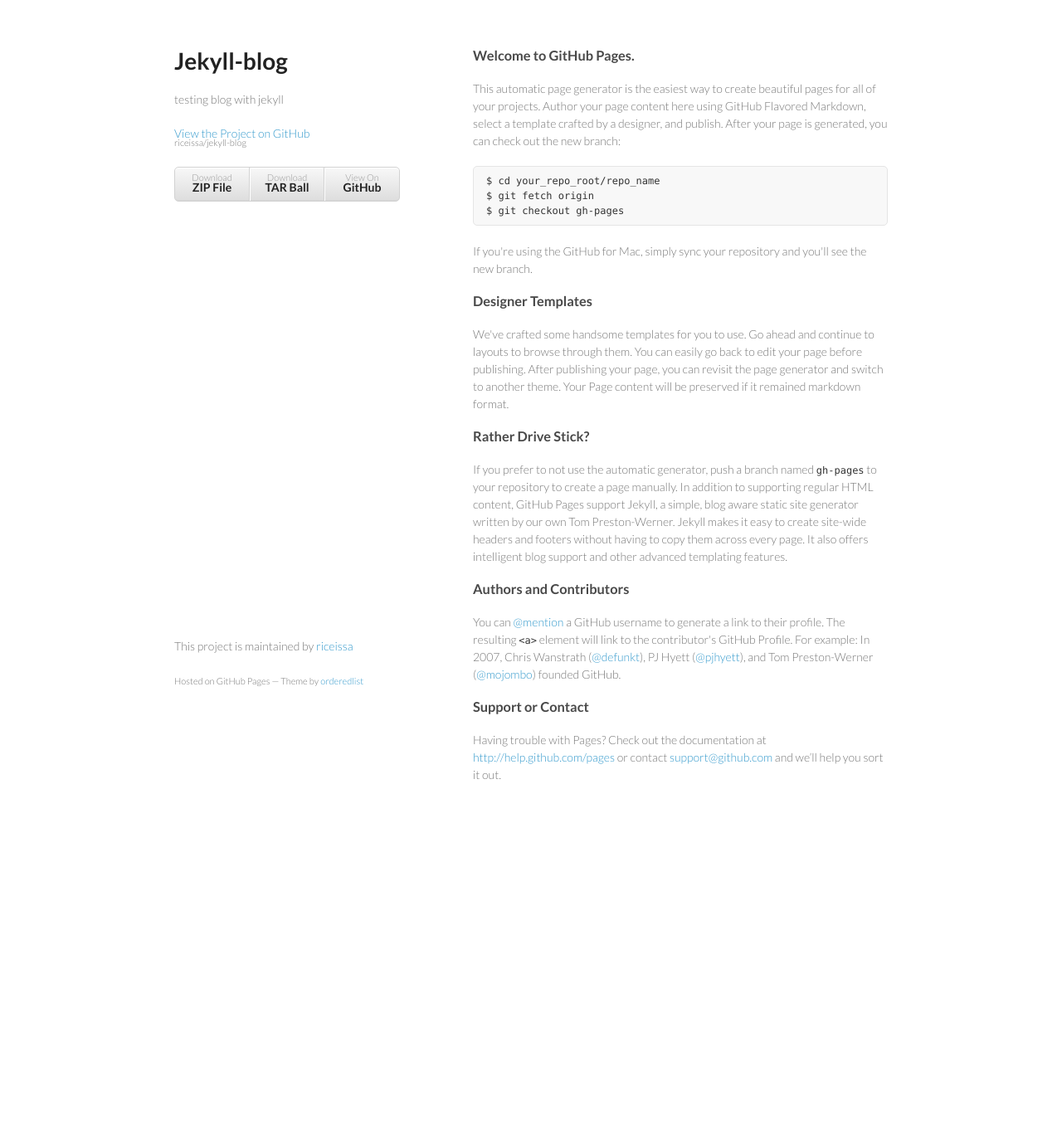
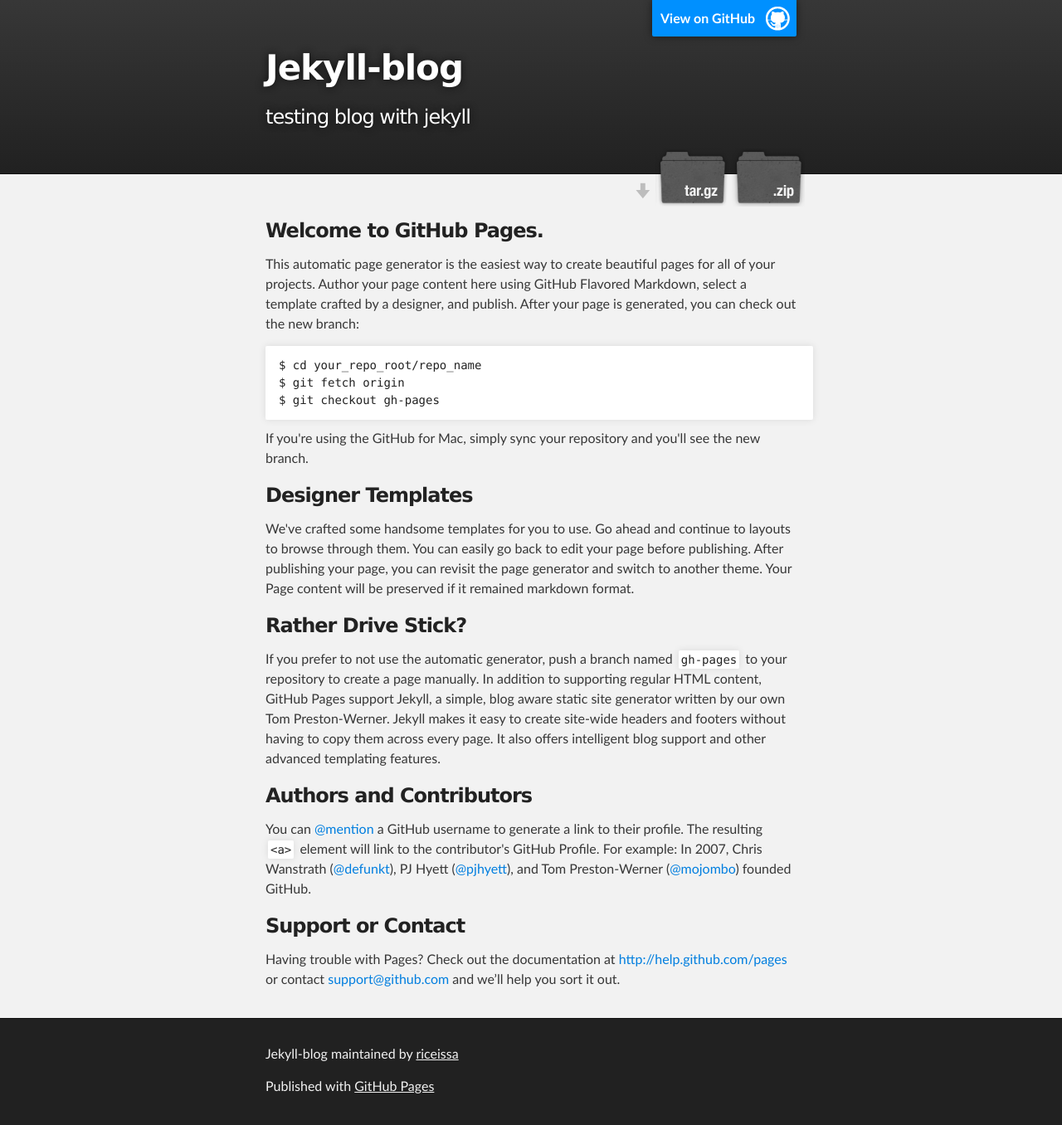
Before and after one commit to riceissa/jekyll-blog, a Jekyll site: the page index.html, which Jekyll copies as it is, in a window 1280 px wide. Shown: the whole page at 83% size. Built offline with Jekyll 4.4.1, drawn with Linux system fonts in a browser that asks for light colours; Markdown is read by kramdown in place of the engine named in the settings; before the commit the page ends 1014 px from its top, so only the background shows below that.

Commit message:
Create gh-pages branch via GitHub

```diff
--- a/index.html
+++ b/index.html
@@ -1,33 +1,36 @@
-<!doctype html>
+<!DOCTYPE html>
 <html>
+
   <head>
-    <meta charset="utf-8">
-    <meta http-equiv="X-UA-Compatible" content="chrome=1">
-    <title>Jekyll-blog by riceissa</title>
+    <meta charset='utf-8' />
+    <meta http-equiv="X-UA-Compatible" content="chrome=1" />
+    <meta name="description" content="Jekyll-blog : testing blog with jekyll" />
 
-    <link rel="stylesheet" href="stylesheets/styles.css">
-    <link rel="stylesheet" href="stylesheets/pygment_trac.css">
-    <meta name="viewport" content="width=device-width, initial-scale=1, user-scalable=no">
-    <!--[if lt IE 9]>
-    <script src="//html5shiv.googlecode.com/svn/trunk/html5.js"></script>
-    <![endif]-->
+    <link rel="stylesheet" type="text/css" media="screen" href="stylesheets/stylesheet.css">
+
+    <title>Jekyll-blog</title>
   </head>
+
   <body>
-    <div class="wrapper">
-      <header>
-        <h1>Jekyll-blog</h1>
-        <p>testing blog with jekyll</p>
 
-        <p class="view"><a href="https://github.com/riceissa/jekyll-blog">View the Project on GitHub <small>riceissa/jekyll-blog</small></a></p>
+    <!-- HEADER -->
+    <div id="header_wrap" class="outer">
+        <header class="inner">
+          <a id="forkme_banner" href="https://github.com/riceissa/jekyll-blog">View on GitHub</a>
 
+          <h1 id="project_title">Jekyll-blog</h1>
+          <h2 id="project_tagline">testing blog with jekyll</h2>
 
-        <ul>
-          <li><a href="https://github.com/riceissa/jekyll-blog/zipball/master">Download <strong>ZIP File</strong></a></li>
-          <li><a href="https://github.com/riceissa/jekyll-blog/tarball/master">Download <strong>TAR Ball</strong></a></li>
-          <li><a href="https://github.com/riceissa/jekyll-blog">View On <strong>GitHub</strong></a></li>
-        </ul>
-      </header>
-      <section>
+            <section id="downloads">
+              <a class="zip_download_link" href="https://github.com/riceissa/jekyll-blog/zipball/master">Download this project as a .zip file</a>
+              <a class="tar_download_link" href="https://github.com/riceissa/jekyll-blog/tarball/master">Download this project as a tar.gz file</a>
+            </section>
+        </header>
+    </div>
+
+    <!-- MAIN CONTENT -->
+    <div id="main_content_wrap" class="outer">
+      <section id="main_content" class="inner">
         <h3>
 <a name="welcome-to-github-pages" class="anchor" href="#welcome-to-github-pages"><span class="octicon octicon-link"></span></a>Welcome to GitHub Pages.</h3>
 
@@ -60,12 +63,17 @@
 
 <p>Having trouble with Pages? Check out the documentation at <a href="http://help.github.com/pages">http://help.github.com/pages</a> or contact <a href="mailto:support@github.com">support@github.com</a> and we’ll help you sort it out.</p>
       </section>
-      <footer>
-        <p>This project is maintained by <a href="https://github.com/riceissa">riceissa</a></p>
-        <p><small>Hosted on GitHub Pages &mdash; Theme by <a href="https://github.com/orderedlist">orderedlist</a></small></p>
+    </div>
+
+    <!-- FOOTER  -->
+    <div id="footer_wrap" class="outer">
+      <footer class="inner">
+        <p class="copyright">Jekyll-blog maintained by <a href="https://github.com/riceissa">riceissa</a></p>
+        <p>Published with <a href="http://pages.github.com">GitHub Pages</a></p>
       </footer>
     </div>
-    <script src="javascripts/scale.fix.js"></script>
+
+
 
   </body>
 </html>
--- /dev/null
+++ b/javascripts/main.js
@@ -0,0 +1 @@
+console.log('This would be the main JS file.');
--- a/stylesheets/pygment_trac.css
+++ b/stylesheets/pygment_trac.css
@@ -1,64 +1,65 @@
-.highlight  { background: #ffffff; }
-.highlight .c { color: #999988; font-style: italic } /* Comment */
-.highlight .err { color: #a61717; background-color: #e3d2d2 } /* Error */
-.highlight .k { font-weight: bold } /* Keyword */
-.highlight .o { font-weight: bold } /* Operator */
-.highlight .cm { color: #999988; font-style: italic } /* Comment.Multiline */
-.highlight .cp { color: #999999; font-weight: bold } /* Comment.Preproc */
-.highlight .c1 { color: #999988; font-style: italic } /* Comment.Single */
-.highlight .cs { color: #999999; font-weight: bold; font-style: italic } /* Comment.Special */
-.highlight .gd { color: #000000; background-color: #ffdddd } /* Generic.Deleted */
-.highlight .gd .x { color: #000000; background-color: #ffaaaa } /* Generic.Deleted.Specific */
+.highlight .hll { background-color: #ffffcc }
+.highlight  { background: #f0f3f3; }
+.highlight .c { color: #0099FF; font-style: italic } /* Comment */
+.highlight .err { color: #AA0000; background-color: #FFAAAA } /* Error */
+.highlight .k { color: #006699; font-weight: bold } /* Keyword */
+.highlight .o { color: #555555 } /* Operator */
+.highlight .cm { color: #0099FF; font-style: italic } /* Comment.Multiline */
+.highlight .cp { color: #009999 } /* Comment.Preproc */
+.highlight .c1 { color: #0099FF; font-style: italic } /* Comment.Single */
+.highlight .cs { color: #0099FF; font-weight: bold; font-style: italic } /* Comment.Special */
+.highlight .gd { background-color: #FFCCCC; border: 1px solid #CC0000 } /* Generic.Deleted */
 .highlight .ge { font-style: italic } /* Generic.Emph */
-.highlight .gr { color: #aa0000 } /* Generic.Error */
-.highlight .gh { color: #999999 } /* Generic.Heading */
-.highlight .gi { color: #000000; background-color: #ddffdd } /* Generic.Inserted */
-.highlight .gi .x { color: #000000; background-color: #aaffaa } /* Generic.Inserted.Specific */
-.highlight .go { color: #888888 } /* Generic.Output */
-.highlight .gp { color: #555555 } /* Generic.Prompt */
+.highlight .gr { color: #FF0000 } /* Generic.Error */
+.highlight .gh { color: #003300; font-weight: bold } /* Generic.Heading */
+.highlight .gi { background-color: #CCFFCC; border: 1px solid #00CC00 } /* Generic.Inserted */
+.highlight .go { color: #AAAAAA } /* Generic.Output */
+.highlight .gp { color: #000099; font-weight: bold } /* Generic.Prompt */
 .highlight .gs { font-weight: bold } /* Generic.Strong */
-.highlight .gu { color: #800080; font-weight: bold; } /* Generic.Subheading */
-.highlight .gt { color: #aa0000 } /* Generic.Traceback */
-.highlight .kc { font-weight: bold } /* Keyword.Constant */
-.highlight .kd { font-weight: bold } /* Keyword.Declaration */
-.highlight .kn { font-weight: bold } /* Keyword.Namespace */
-.highlight .kp { font-weight: bold } /* Keyword.Pseudo */
-.highlight .kr { font-weight: bold } /* Keyword.Reserved */
-.highlight .kt { color: #445588; font-weight: bold } /* Keyword.Type */
-.highlight .m { color: #009999 } /* Literal.Number */
-.highlight .s { color: #d14 } /* Literal.String */
-.highlight .na { color: #008080 } /* Name.Attribute */
-.highlight .nb { color: #0086B3 } /* Name.Builtin */
-.highlight .nc { color: #445588; font-weight: bold } /* Name.Class */
-.highlight .no { color: #008080 } /* Name.Constant */
-.highlight .ni { color: #800080 } /* Name.Entity */
-.highlight .ne { color: #990000; font-weight: bold } /* Name.Exception */
-.highlight .nf { color: #990000; font-weight: bold } /* Name.Function */
-.highlight .nn { color: #555555 } /* Name.Namespace */
-.highlight .nt { color: #000080 } /* Name.Tag */
-.highlight .nv { color: #008080 } /* Name.Variable */
-.highlight .ow { font-weight: bold } /* Operator.Word */
+.highlight .gu { color: #003300; font-weight: bold } /* Generic.Subheading */
+.highlight .gt { color: #99CC66 } /* Generic.Traceback */
+.highlight .kc { color: #006699; font-weight: bold } /* Keyword.Constant */
+.highlight .kd { color: #006699; font-weight: bold } /* Keyword.Declaration */
+.highlight .kn { color: #006699; font-weight: bold } /* Keyword.Namespace */
+.highlight .kp { color: #006699 } /* Keyword.Pseudo */
+.highlight .kr { color: #006699; font-weight: bold } /* Keyword.Reserved */
+.highlight .kt { color: #007788; font-weight: bold } /* Keyword.Type */
+.highlight .m { color: #FF6600 } /* Literal.Number */
+.highlight .s { color: #CC3300 } /* Literal.String */
+.highlight .na { color: #330099 } /* Name.Attribute */
+.highlight .nb { color: #336666 } /* Name.Builtin */
+.highlight .nc { color: #00AA88; font-weight: bold } /* Name.Class */
+.highlight .no { color: #336600 } /* Name.Constant */
+.highlight .nd { color: #9999FF } /* Name.Decorator */
+.highlight .ni { color: #999999; font-weight: bold } /* Name.Entity */
+.highlight .ne { color: #CC0000; font-weight: bold } /* Name.Exception */
+.highlight .nf { color: #CC00FF } /* Name.Function */
+.highlight .nl { color: #9999FF } /* Name.Label */
+.highlight .nn { color: #00CCFF; font-weight: bold } /* Name.Namespace */
+.highlight .nt { color: #330099; font-weight: bold } /* Name.Tag */
+.highlight .nv { color: #003333 } /* Name.Variable */
+.highlight .ow { color: #000000; font-weight: bold } /* Operator.Word */
 .highlight .w { color: #bbbbbb } /* Text.Whitespace */
-.highlight .mf { color: #009999 } /* Literal.Number.Float */
-.highlight .mh { color: #009999 } /* Literal.Number.Hex */
-.highlight .mi { color: #009999 } /* Literal.Number.Integer */
-.highlight .mo { color: #009999 } /* Literal.Number.Oct */
-.highlight .sb { color: #d14 } /* Literal.String.Backtick */
-.highlight .sc { color: #d14 } /* Literal.String.Char */
-.highlight .sd { color: #d14 } /* Literal.String.Doc */
-.highlight .s2 { color: #d14 } /* Literal.String.Double */
-.highlight .se { color: #d14 } /* Literal.String.Escape */
-.highlight .sh { color: #d14 } /* Literal.String.Heredoc */
-.highlight .si { color: #d14 } /* Literal.String.Interpol */
-.highlight .sx { color: #d14 } /* Literal.String.Other */
-.highlight .sr { color: #009926 } /* Literal.String.Regex */
-.highlight .s1 { color: #d14 } /* Literal.String.Single */
-.highlight .ss { color: #990073 } /* Literal.String.Symbol */
-.highlight .bp { color: #999999 } /* Name.Builtin.Pseudo */
-.highlight .vc { color: #008080 } /* Name.Variable.Class */
-.highlight .vg { color: #008080 } /* Name.Variable.Global */
-.highlight .vi { color: #008080 } /* Name.Variable.Instance */
-.highlight .il { color: #009999 } /* Literal.Number.Integer.Long */
+.highlight .mf { color: #FF6600 } /* Literal.Number.Float */
+.highlight .mh { color: #FF6600 } /* Literal.Number.Hex */
+.highlight .mi { color: #FF6600 } /* Literal.Number.Integer */
+.highlight .mo { color: #FF6600 } /* Literal.Number.Oct */
+.highlight .sb { color: #CC3300 } /* Literal.String.Backtick */
+.highlight .sc { color: #CC3300 } /* Literal.String.Char */
+.highlight .sd { color: #CC3300; font-style: italic } /* Literal.String.Doc */
+.highlight .s2 { color: #CC3300 } /* Literal.String.Double */
+.highlight .se { color: #CC3300; font-weight: bold } /* Literal.String.Escape */
+.highlight .sh { color: #CC3300 } /* Literal.String.Heredoc */
+.highlight .si { color: #AA0000 } /* Literal.String.Interpol */
+.highlight .sx { color: #CC3300 } /* Literal.String.Other */
+.highlight .sr { color: #33AAAA } /* Literal.String.Regex */
+.highlight .s1 { color: #CC3300 } /* Literal.String.Single */
+.highlight .ss { color: #FFCC33 } /* Literal.String.Symbol */
+.highlight .bp { color: #336666 } /* Name.Builtin.Pseudo */
+.highlight .vc { color: #003333 } /* Name.Variable.Class */
+.highlight .vg { color: #003333 } /* Name.Variable.Global */
+.highlight .vi { color: #003333 } /* Name.Variable.Instance */
+.highlight .il { color: #FF6600 } /* Literal.Number.Integer.Long */
 
 .type-csharp .highlight .k { color: #0000FF }
 .type-csharp .highlight .kt { color: #0000FF }
--- /dev/null
+++ b/stylesheets/stylesheet.css
@@ -0,0 +1,423 @@
+/*******************************************************************************
+Slate Theme for GitHub Pages
+by Jason Costello, @jsncostello
+*******************************************************************************/
+
+@import url(pygment_trac.css);
+
+/*******************************************************************************
+MeyerWeb Reset
+*******************************************************************************/
+
+html, body, div, span, applet, object, iframe,
+h1, h2, h3, h4, h5, h6, p, blockquote, pre,
+a, abbr, acronym, address, big, cite, code,
+del, dfn, em, img, ins, kbd, q, s, samp,
+small, strike, strong, sub, sup, tt, var,
+b, u, i, center,
+dl, dt, dd, ol, ul, li,
+fieldset, form, label, legend,
+table, caption, tbody, tfoot, thead, tr, th, td,
+article, aside, canvas, details, embed,
+figure, figcaption, footer, header, hgroup,
+menu, nav, output, ruby, section, summary,
+time, mark, audio, video {
+  margin: 0;
+  padding: 0;
+  border: 0;
+  font: inherit;
+  vertical-align: baseline;
+}
+
+/* HTML5 display-role reset for older browsers */
+article, aside, details, figcaption, figure,
+footer, header, hgroup, menu, nav, section {
+  display: block;
+}
+
+ol, ul {
+  list-style: none;
+}
+
+table {
+  border-collapse: collapse;
+  border-spacing: 0;
+}
+
+/*******************************************************************************
+Theme Styles
+*******************************************************************************/
+
+body {
+  box-sizing: border-box;
+  color:#373737;
+  background: #212121;
+  font-size: 16px;
+  font-family: 'Myriad Pro', Calibri, Helvetica, Arial, sans-serif;
+  line-height: 1.5;
+  -webkit-font-smoothing: antialiased;
+}
+
+h1, h2, h3, h4, h5, h6 {
+  margin: 10px 0;
+  font-weight: 700;
+  color:#222222;
+  font-family: 'Lucida Grande', 'Calibri', Helvetica, Arial, sans-serif;
+  letter-spacing: -1px;
+}
+
+h1 {
+  font-size: 36px;
+  font-weight: 700;
+}
+
+h2 {
+  padding-bottom: 10px;
+  font-size: 32px;
+  background: url('../images/bg_hr.png') repeat-x bottom;
+}
+
+h3 {
+  font-size: 24px;
+}
+
+h4 {
+  font-size: 21px;
+}
+
+h5 {
+  font-size: 18px;
+}
+
+h6 {
+  font-size: 16px;
+}
+
+p {
+  margin: 10px 0 15px 0;
+}
+
+footer p {
+  color: #f2f2f2;
+}
+
+a {
+  text-decoration: none;
+  color: #007edf;
+  text-shadow: none;
+
+  transition: color 0.5s ease;
+  transition: text-shadow 0.5s ease;
+  -webkit-transition: color 0.5s ease;
+  -webkit-transition: text-shadow 0.5s ease;
+  -moz-transition: color 0.5s ease;
+  -moz-transition: text-shadow 0.5s ease;
+  -o-transition: color 0.5s ease;
+  -o-transition: text-shadow 0.5s ease;
+  -ms-transition: color 0.5s ease;
+  -ms-transition: text-shadow 0.5s ease;
+}
+
+a:hover, a:focus {text-decoration: underline;}
+
+footer a {
+  color: #F2F2F2;
+  text-decoration: underline;
+}
+
+em {
+  font-style: italic;
+}
+
+strong {
+  font-weight: bold;
+}
+
+img {
+  position: relative;
+  margin: 0 auto;
+  max-width: 739px;
+  padding: 5px;
+  margin: 10px 0 10px 0;
+  border: 1px solid #ebebeb;
+
+  box-shadow: 0 0 5px #ebebeb;
+  -webkit-box-shadow: 0 0 5px #ebebeb;
+  -moz-box-shadow: 0 0 5px #ebebeb;
+  -o-box-shadow: 0 0 5px #ebebeb;
+  -ms-box-shadow: 0 0 5px #ebebeb;
+}
+
+p img {
+  display: inline;
+  margin: 0;
+  padding: 0;
+  vertical-align: middle;
+  text-align: center;
+  border: none;
+}
+
+pre, code {
+  width: 100%;
+  color: #222;
+  background-color: #fff;
+
+  font-family: Monaco, "Bitstream Vera Sans Mono", "Lucida Console", Terminal, monospace;
+  font-size: 14px;
+
+  border-radius: 2px;
+  -moz-border-radius: 2px;
+  -webkit-border-radius: 2px;
+}
+
+pre {
+  width: 100%;
+  padding: 10px;
+  box-shadow: 0 0 10px rgba(0,0,0,.1);
+  overflow: auto;
+}
+
+code {
+  padding: 3px;
+  margin: 0 3px;
+  box-shadow: 0 0 10px rgba(0,0,0,.1);
+}
+
+pre code {
+  display: block;
+  box-shadow: none;
+}
+
+blockquote {
+  color: #666;
+  margin-bottom: 20px;
+  padding: 0 0 0 20px;
+  border-left: 3px solid #bbb;
+}
+
+
+ul, ol, dl {
+  margin-bottom: 15px
+}
+
+ul {
+  list-style: inside;
+  padding-left: 20px;
+}
+
+ol {
+  list-style: decimal inside;
+  padding-left: 20px;
+}
+
+dl dt {
+  font-weight: bold;
+}
+
+dl dd {
+  padding-left: 20px;
+  font-style: italic;
+}
+
+dl p {
+  padding-left: 20px;
+  font-style: italic;
+}
+
+hr {
+  height: 1px;
+  margin-bottom: 5px;
+  border: none;
+  background: url('../images/bg_hr.png') repeat-x center;
+}
+
+table {
+  border: 1px solid #373737;
+  margin-bottom: 20px;
+  text-align: left;
+ }
+
+th {
+  font-family: 'Lucida Grande', 'Helvetica Neue', Helvetica, Arial, sans-serif;
+  padding: 10px;
+  background: #373737;
+  color: #fff;
+ }
+
+td {
+  padding: 10px;
+  border: 1px solid #373737;
+ }
+
+form {
+  background: #f2f2f2;
+  padding: 20px;
+}
+
+/*******************************************************************************
+Full-Width Styles
+*******************************************************************************/
+
+.outer {
+  width: 100%;
+}
+
+.inner {
+  position: relative;
+  max-width: 640px;
+  padding: 20px 10px;
+  margin: 0 auto;
+}
+
+#forkme_banner {
+  display: block;
+  position: absolute;
+  top:0;
+  right: 10px;
+  z-index: 10;
+  padding: 10px 50px 10px 10px;
+  color: #fff;
+  background: url('../images/blacktocat.png') #0090ff no-repeat 95% 50%;
+  font-weight: 700;
+  box-shadow: 0 0 10px rgba(0,0,0,.5);
+  border-bottom-left-radius: 2px;
+  border-bottom-right-radius: 2px;
+}
+
+#header_wrap {
+  background: #212121;
+  background: -moz-linear-gradient(top, #373737, #212121);
+  background: -webkit-linear-gradient(top, #373737, #212121);
+  background: -ms-linear-gradient(top, #373737, #212121);
+  background: -o-linear-gradient(top, #373737, #212121);
+  background: linear-gradient(top, #373737, #212121);
+}
+
+#header_wrap .inner {
+  padding: 50px 10px 30px 10px;
+}
+
+#project_title {
+  margin: 0;
+  color: #fff;
+  font-size: 42px;
+  font-weight: 700;
+  text-shadow: #111 0px 0px 10px;
+}
+
+#project_tagline {
+  color: #fff;
+  font-size: 24px;
+  font-weight: 300;
+  background: none;
+  text-shadow: #111 0px 0px 10px;
+}
+
+#downloads {
+  position: absolute;
+  width: 210px;
+  z-index: 10;
+  bottom: -40px;
+  right: 0;
+  height: 70px;
+  background: url('../images/icon_download.png') no-repeat 0% 90%;
+}
+
+.zip_download_link {
+  display: block;
+  float: right;
+  width: 90px;
+  height:70px;
+  text-indent: -5000px;
+  overflow: hidden;
+  background: url(../images/sprite_download.png) no-repeat bottom left;
+}
+
+.tar_download_link {
+  display: block;
+  float: right;
+  width: 90px;
+  height:70px;
+  text-indent: -5000px;
+  overflow: hidden;
+  background: url(../images/sprite_download.png) no-repeat bottom right;
+  margin-left: 10px;
+}
+
+.zip_download_link:hover {
+  background: url(../images/sprite_download.png) no-repeat top left;
+}
+
+.tar_download_link:hover {
+  background: url(../images/sprite_download.png) no-repeat top right;
+}
+
+#main_content_wrap {
+  background: #f2f2f2;
+  border-top: 1px solid #111;
+  border-bottom: 1px solid #111;
+}
+
+#main_content {
+  padding-top: 40px;
+}
+
+#footer_wrap {
+  background: #212121;
+}
+
+
+
+/*******************************************************************************
+Small Device Styles
+*******************************************************************************/
+
+@media screen and (max-width: 480px) {
+  body {
+    font-size:14px;
+  }
+
+  #downloads {
+    display: none;
+  }
+
+  .inner {
+    min-width: 320px;
+    max-width: 480px;
+  }
+
+  #project_title {
+  font-size: 32px;
+  }
+
+  h1 {
+    font-size: 28px;
+  }
+
+  h2 {
+    font-size: 24px;
+  }
+
+  h3 {
+    font-size: 21px;
+  }
+
+  h4 {
+    font-size: 18px;
+  }
+
+  h5 {
+    font-size: 14px;
+  }
+
+  h6 {
+    font-size: 12px;
+  }
+
+  code, pre {
+    min-width: 320px;
+    max-width: 480px;
+    font-size: 11px;
+  }
+
+}
```
Also changed, not shown: images/bg_hr.png (added), images/blacktocat.png (added), images/icon_download.png (added), images/sprite_download.png (added).
